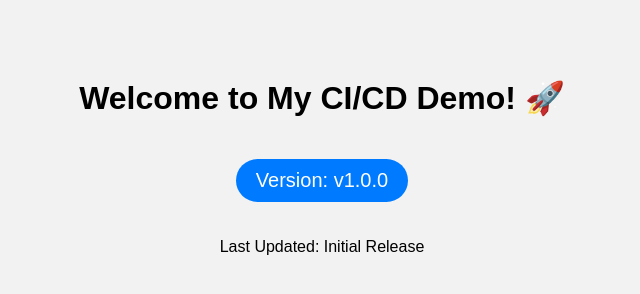
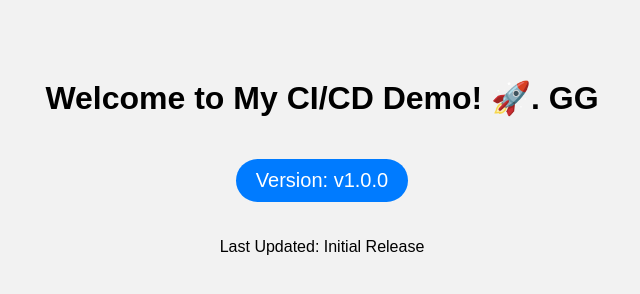
Before and after one commit to thisisggarvit/CI-CD-Demo, a plain HTML site: page index.html in a window 1280 px wide. Shown: the whole page, without its empty margins (318-958 px from the left). Drawn offline with Linux system fonts and the light colour scheme.

```diff
--- a/index.html
+++ b/index.html
@@ -20,7 +20,7 @@
     </style>
 </head>
 <body>
-    <h1>Welcome to My CI/CD Demo! 🚀</h1>
+    <h1>Welcome to My CI/CD Demo! 🚀. GG</h1>
     <p class="badge">Version: v1.0.0</p>
     <p>Last Updated: Initial Release</p>
 </body>
```
